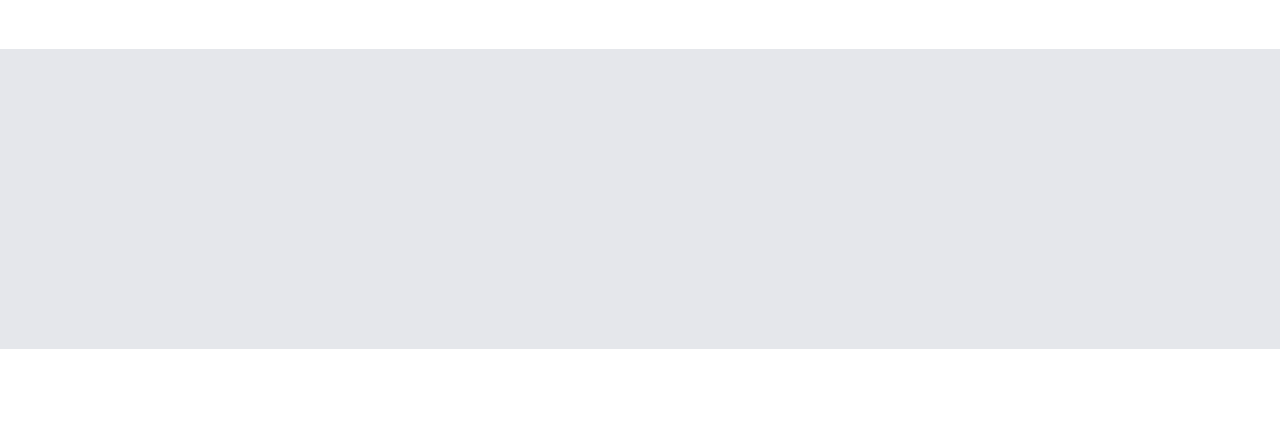
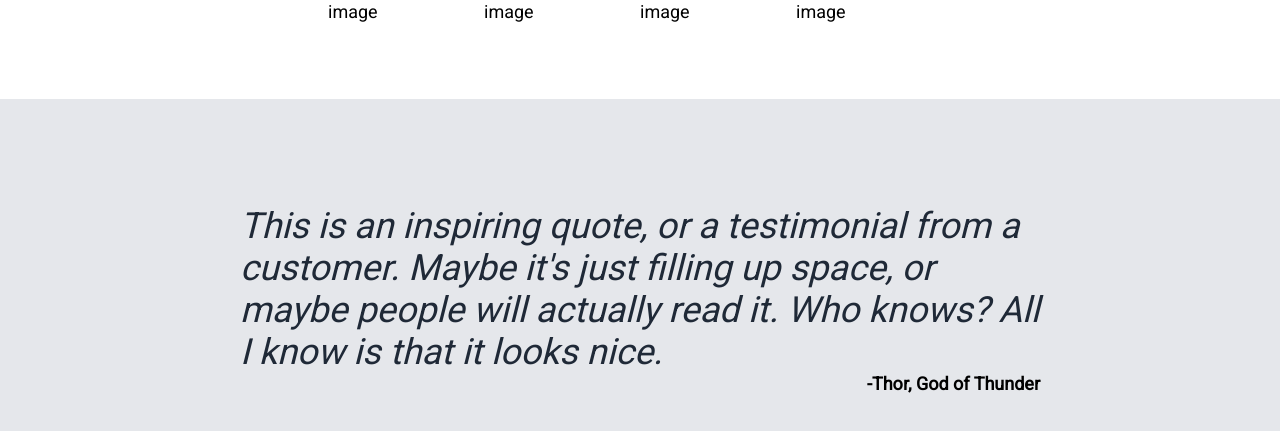
Before and after one commit to qzmp10/landing-page, a plain HTML site: page index.html in a window 1280 px wide. Shown: the part 851-1282 px from the top of the page. Before the commit the page ends 1200 px from the top, so only its background shows below. Drawn offline with Linux system fonts and the light colour scheme.

Commit message:
Finished third block of my landing page project

```diff
--- a/index.html
+++ b/index.html
@@ -56,6 +56,12 @@
     </div>
     <!--/* Third section (or block) of my landing page */-->
     <div class="block3">
+      <div class="quoteblock">
+        <div class="quote">This is an inspiring quote, or a testimonial from a customer. Maybe it's just filling up space, or maybe people will actually read it. Who knows? All I know is that it looks nice.</div>
+        <div class="quotedfrom">-Thor, God of Thunder</div>
+      </div>
+    </div>
+    <div class="block4">
 
     </div>
 
--- a/style.css
+++ b/style.css
@@ -72,6 +72,7 @@ body {
 }
 .subtext {
     font-size: 18px;
+    width: 450px;
     color: #E5E7EB;
 }
 .signup {
@@ -90,7 +91,7 @@ body {
     flex-direction: column;
     align-items: center;
     justify-content: center;
-    height: 400px;
+    height: 450px;
 }
 .info {
     display: flex;
@@ -127,6 +128,29 @@ body {
 /* Third section (or block) of my landing page */
 
 .block3 {
+    display: flex;
+    align-items: center;
+    justify-content: center;
     background-color: #E5E7EB;
-    height: 300px;
+    height: 400px;
 }
+
+.quoteblock {
+    display: flex;
+    flex-direction: column;
+    width: 800px;
+}
+
+.quote {
+    display: flex;
+    font-size: 36px;
+    color:#1F2937;
+    font-style: italic;
+}
+
+.quotedfrom {
+    display: flex;
+    justify-content: flex-end;
+    font-size: 18px;
+    font-weight: bold;
+}
```
